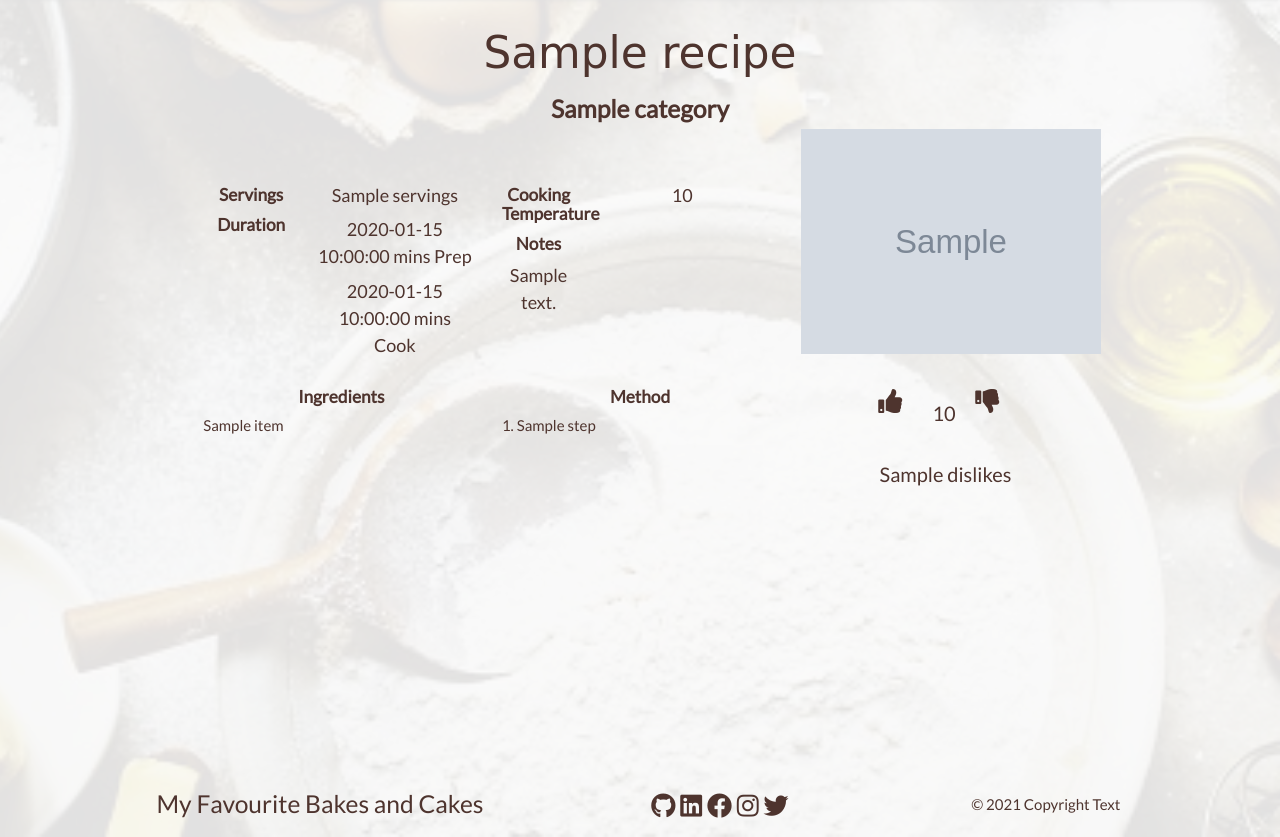
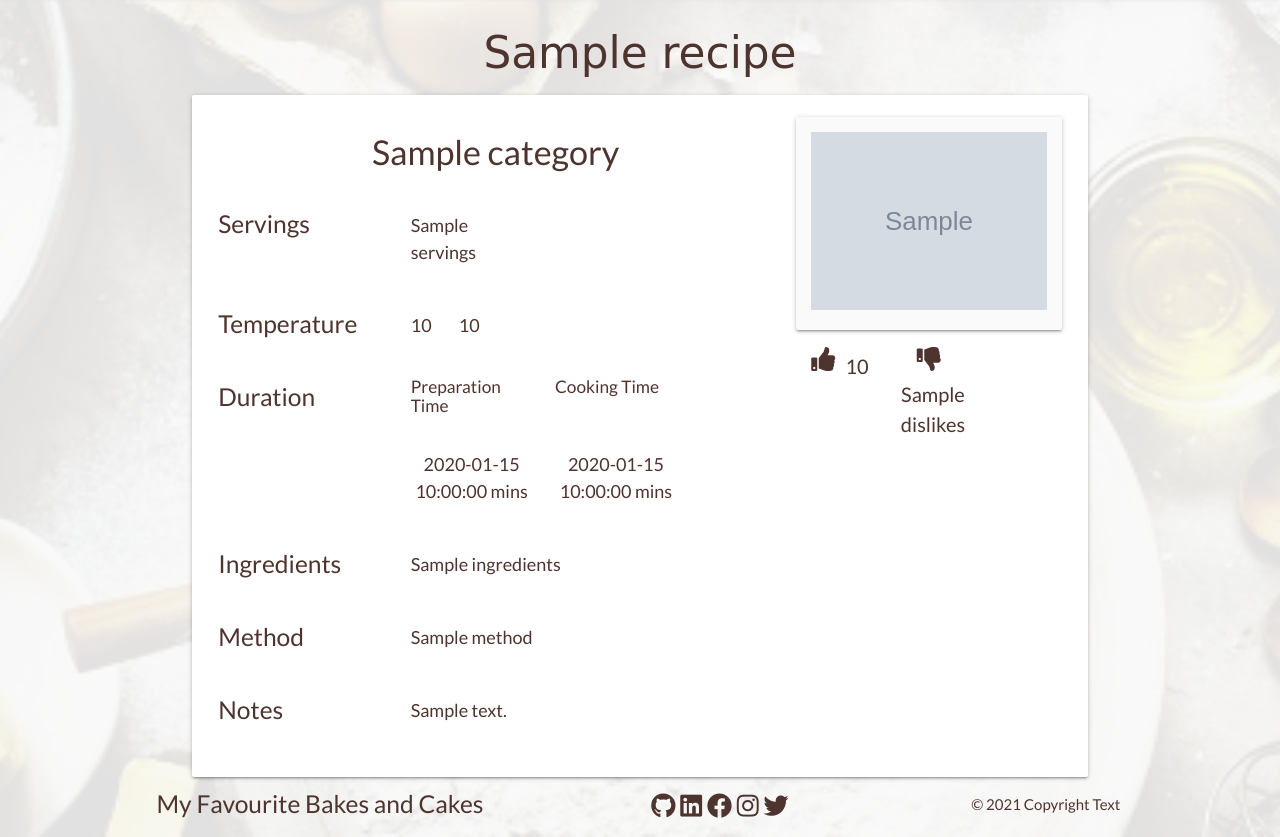
Before and after one commit to SiobhanBaines/My-Favourite-Recipes, a Flask app: template templates/recipe_detail.html in a window 1280 px wide. Shown: the part 64-901 px from the top of the page. Run offline with Flask 2, Linux system fonts and the light colour scheme; the template is opened without the code that fills it: most values are stand-ins (such as "Sample title", 1, 10 or a date in 2020); grey boxes marked "Sample" are stand-in pictures; some libraries are stand-ins or nearby versions; some web fonts are replaced.

Commit message:
Change Recipe Details to match Add Recipe page

```diff
--- a/static/css/style.css
+++ b/static/css/style.css
@@ -29,9 +29,6 @@ main {
 }
 h3 {
     font-family: 'Akaya Kanadaka', cursive;
-}
-h6 {
-    font-weight: bold;
 }
 h1, h2, h3, h4, h5, h6, p {
     color: var(--main-brown);
--- a/templates/recipe_detail.html
+++ b/templates/recipe_detail.html
@@ -1,65 +1,108 @@
-{% extends "base.html" %}
-{% block title %}Recipes{% endblock %}
-{% block content %}
+{% extends "base.html" %}
+{% block content %}
 <main class="parallax-container">
-    <div class="parallax "><img src="../static/images/background.jpeg"></div>
+    <div class="parallax"><img src=".. /static/images/background.jpeg"></div>
     <div class="container">
-        <h3 class="brown-text text-darken-3 center-left">{{ recipe.title }}</h3>
-        <h5 class="brown-text text-darken-3">{{ recipe.category }}</h5>
+        <h3>{{ recipe.title }}</h3>
+        <div class="row card-panel">
             <div class="row">
-            <!-- Important Information about Recipe -->
-            <div class="col m8 s12 recipe_headline">
-                <div class="col m2 s4">
-                    <h6 class="brown-text text-darken-3">Servings</h6>
-                    <h6 class="brown-text text-darken-3">Duration</h6>
-                </div>
-                <div class="col m4 s8">
-                    <p class="brown-text text-darken-3">{{ recipe.servings }}</p>
-                    <p class="brown-text text-darken-3">{{ recipe.prep_time }} mins Prep</p>
-                    <p class="brown-text text-darken-3">{{ recipe.cook_time }} mins Cook</p>
-                </div>
-                <div class="col m2 s4">
-                    <h6 class="brown-text text-darken-3">Cooking Temperature</h6>
-                    <h6 class="brown-text text-darken-3">Notes</h6>
-                    <p class="brown-text text-darken-3">{{ recipe.note }}</p>
-                </div>
-                <div class="col m4 s8">
-                    <p class="brown-text text-darken-3">{{ recipe.temperature }}</p>
+                <div class="col m8 s12">
+                    <div class="row">
+                        <!-- Category -->
+                        <div class="col s12">
+                            <h4>{{ recipe.category }}</h4>
                         </div>
                     </div>
-        <!-- </div> -->
-        <!-- Image of finished product -->
-        <div class="col m4 s12">
-            <img class="recipe_image" src="{{ recipe.image }}" alt="{{ recipe.title }}">
+                    <!-- Servings -->
+                    <div class="row">
+                        <div class="col s4">
+                            <h5 class="left-align">Servings</h5>
+                        </div>
+                        <div class="col s1">
+                            <p class="left-align">{{ recipe.servings }}</p>
                         </div>
                     </div>
-    <!-- Ingredients -->
+                    <!-- Servings -->
                     <div class="row">
+                        <div class="col s4">
+                            <h5 class="left-align">Temperature</h5>
+                        </div>
+                        <div class="col s1">
+                            <p class="left-align">{{ recipe.temperature }}</p>
+                        </div>
+                        <div class="col s1">
+                            <p class="left-align">{{ recipe.temp_unit }}</p>
+                        </div>
+                    </div>
+                    <!-- Cooking Temperature -->
+                    <div class="row">
+                        <div class="col s4">
+                            <h5 class="left-align">Duration</h5>
+                        </div>
+                        <div class="col s3">
+                            <h6 class="left-align">Preparation Time</h6>
+                        </div>
+                        <div class="col s3">
+                            <h6 class="left-align">Cooking Time</h6>
+                        </div>
+                    </div>
+                    <div class="row">
+                        <div class="col s3 offset-s4">
+                            <p>{{ recipe.prep_time }} mins</p>
+                        </div>
+                        <div class="col s3">
+                            <p>{{ recipe.cook_time }} mins</p>
+                        </div>
+                    </div>
+
+                    <div class="row">
+                        <!-- Ingredients -->
+                        <div class="col s4">
+                            <h5 class="left-align">Ingredients</h5>
+                        </div>
+                        <div class="col s8">
+                            <p class="left-align">{{ recipe.ingredients }}</p>
+                        </div>
+                    </div>
+                    <div class="row">
+                        <!-- Method -->
+                        <div class="col s4">
+                            <h5 class="left-align">Method</h5>
+                        </div>
+                        <div class="col s8">
+                            <p class="left-align">{{ recipe.method }}</p>
+                        </div>
+                    </div>
+                    <div class="row">
+                        <!-- Notes -->
+                        <div class="col s4">
+                            <h5 class="left-align">Notes</h5>
+                        </div>
+                        <div class="col s8">
+                            <p class="left-align">{{ recipe.note }}</p>
+                        </div>
+                    </div>
+                </div>
+
+                <!-- Image -->
                 <div class="col m4 s12">
-            <h6 class="brown-text text-darken-3">Ingredients</h6>
-            {% for ingredient in ingredient_list.ingredients %}
-            {% for item in ingredient %}
-            <li class="ingredient inline_block">{{ item }}</li>
-            {% endfor %}
-            <br>
-            {% endfor %}
+                    <div class="card-panel image-panel grey lighten-5 z-depth-1 center-align">
+                        <img src="{{ recipe.image }}" alt="Profile Image" class="responsive-img">
                     </div>
-        <!-- Method -->
-        <div class="col m4 s12">
-            <h6 class="brown-text text-darken-3">Method</h6>
-            {% for step in method_list.method %}
-            {% if step != "" %}
-            <li class="method brown-text text-darken-3"> {{ step.capitalize() }} </li>
-            {% endif %}
-            {% endfor %}
+                    <!-- Likes and Dislikes Scores -->
+                    <div class="col m4 s6 score-card">
+                        <i class="rating fas fa-thumbs-up"></i>
+                        <span class="score">{{ recipe.likes }}</span>
                     </div>
-        <!-- Likes and Dislikes Scores -->
-        <div class="col m4 s12 score-card">
-            <i class="rating fas fa-thumbs-up"></i><span class="score">{{ recipe.likes }}</span>
-            <i class="rating fas fa-thumbs-down"></i><span class="score">{{ recipe.dislikes }}</span>
+                    <div class="col m4 s6 score-card">
+                        <i class="rating fas fa-thumbs-down"></i>
+                        <span class="score">{{ recipe.dislikes }}</span>
+                    </div>
+
+
+                </div>
             </div>
         </div>
     </div>
 </main>
-
-{% endblock %}
+{% endblock %}
--- a/templates/weight_measure.html
+++ b/templates/weight_measure.html
@@ -11,7 +11,7 @@
                 <div class="card weight_measure_card">
                     <table class="striped responsive-table centered ">
                         <thead>
-                            <h6 class="center-align">Weights and Measures</h6>
+                            <h5 class="center-align">Weights and Measures</h5>
 
                             <tr>
                                 <th>Metric</th>
@@ -36,7 +36,7 @@
                 <div class="card weight_measure_card">
                     <table class="striped responsive-table centered w_m_table">
                         <thead>
-                            <h6 class="center-align">Temparature</h6>
+                            <h5 class="center-align">Temparature</h5>
                             <tr>
                                 <th>Gas</th>
                                 <th>Celsius</th>
```
Also changed, not shown: templates/add_recipe.html (+27 -39 lines), templates/maintain_recipe.html (deleted, +0 -103 lines), templates/orecipe_detail.html (added, +60 -0 lines). Lines whose indentation alone changed are shown as unchanged.
